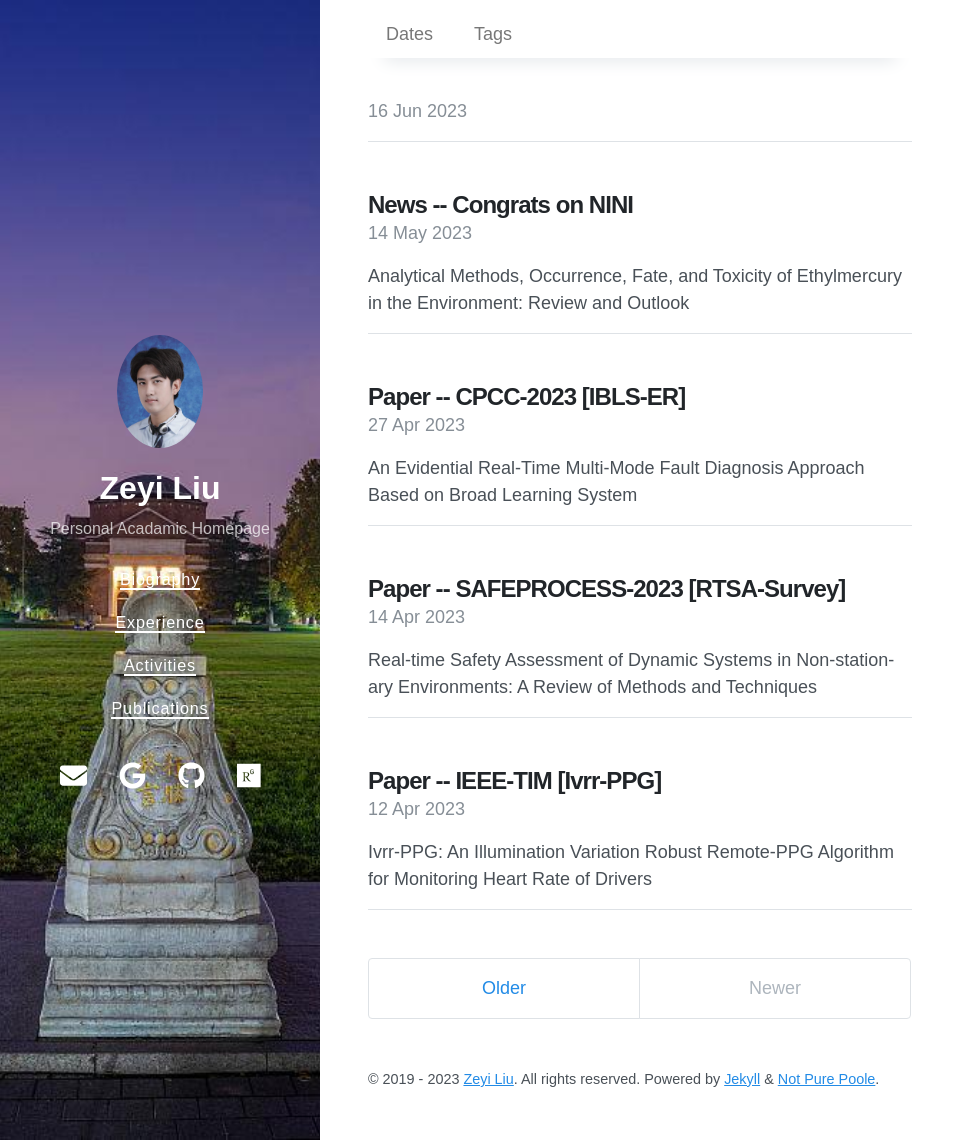
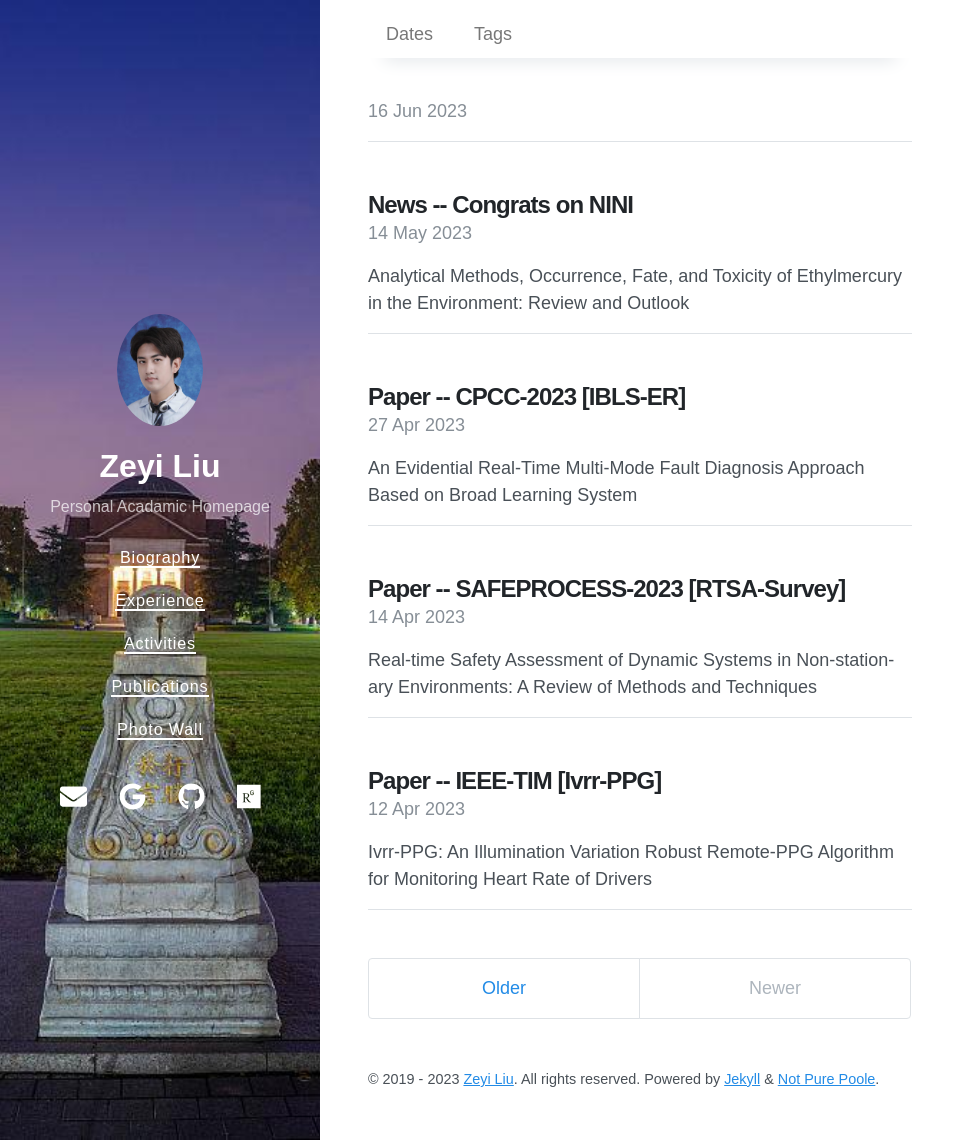
Before and after one commit to Samlzy/acadamic_page.github.io, a Jekyll site: the page built from index.html, in a window 1280 px wide and 1140 px high. Shown: the whole window, without its empty margins (0-975 px from the left). Built offline with Jekyll 4.4.1, drawn with Linux system fonts in a browser that asks for light colours; nearby versions of some CDN libraries; the list of posts is cut into pages by our own code.

Commit message:
Update navigation.yml

```diff
--- a/_data/navigation.yml
+++ b/_data/navigation.yml
@@ -8,5 +8,5 @@
 #  url: /honor/
 - title: Publications
   url: /
-#- title: Life
-#  url: /life/
+- title: Photo Wall
+  url: /life/
```
